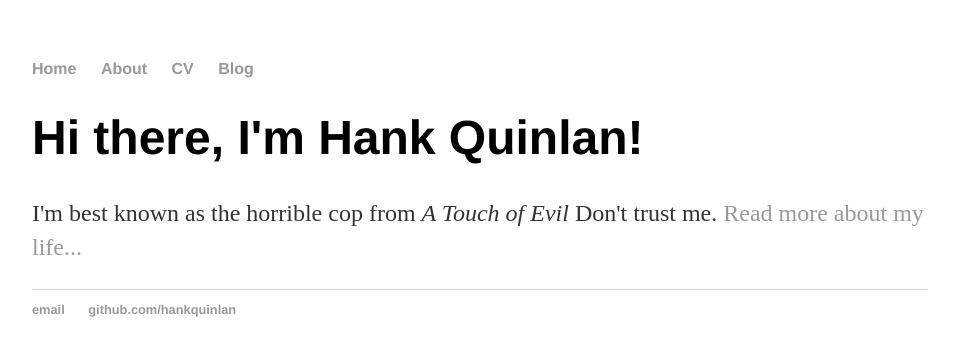
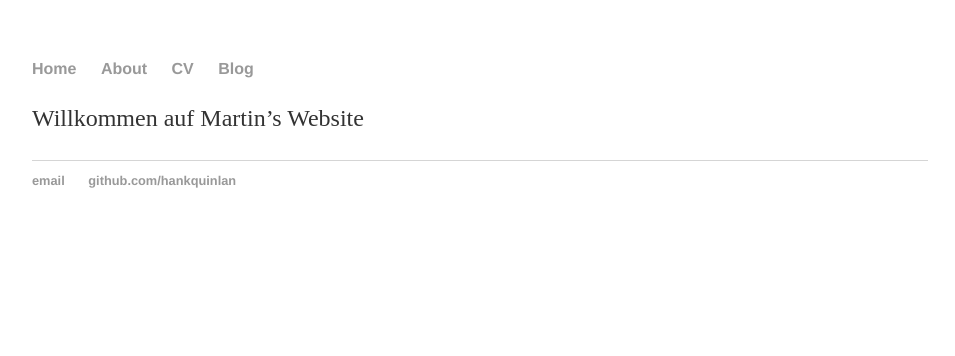
Before and after one commit to MartinWohlan/MartinWohlan.github.io, a Jekyll site: the page built from index.md, in a window 1280 px wide. Shown: the top 356 px of the page, without its empty margins (160-1115 px from the left). Built offline with Jekyll 4.4.1, drawn with Linux system fonts in a browser that asks for light colours; our own code applies the rules of GitHub Pages for plain Markdown files.

Commit message:
Update index.md

```diff
--- a/index.md
+++ b/index.md
@@ -1,8 +1,4 @@
 ---
-layout: default
-title: Hank Quinlan, Horrible Cop
+title: Martin's Website
 ---
-<div class="blurb">
-	<h1>Hi there, I'm Hank Quinlan!</h1>
-	<p>I'm best known as the horrible cop from <em>A Touch of Evil</em> Don't trust me. <a href="/about">Read more about my life...</a></p>
-</div><!-- /.blurb -->
+Willkommen auf Martin's Website
```
